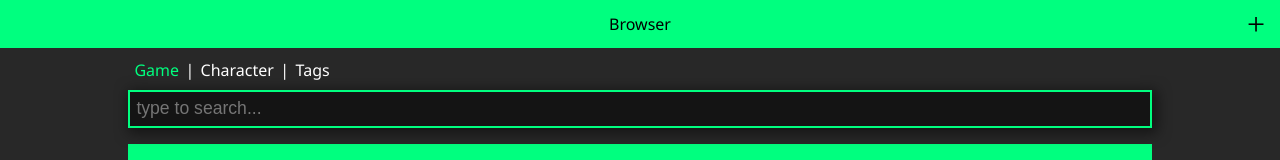
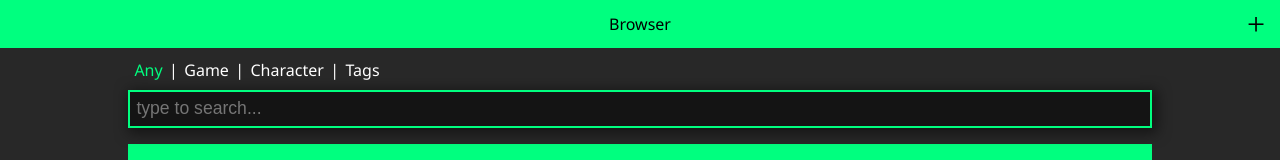
Before and after one commit to ameyhinge/data_browser, an Angular app: page /home in a window 1280 px wide. Shown: the top 160 px of the page. Built offline with nearby package versions, Linux system fonts and the light colour scheme.

Commit message:
ADDED: serach service structure. FIXED: options on home page now respond to click. FIXED: several minor issues.

```diff
--- a/src/app/add-game-form/add-game-form.component.ts
+++ b/src/app/add-game-form/add-game-form.component.ts
@@ -44,12 +44,12 @@ export class AddGameFormComponent implements OnInit {
   // Function to show/hide game series drop down
   public gameSeriesSearching: boolean;
   showDropDownGameSeries(){
-    this.commonUtils.showDropDown(this.gameSeriesSearchBox,this.gameSeriesSearchClicker,this.gameSeriesDropDown)
+    this.commonUtils.showDropDown(this.gameSeriesSearchBox,this.gameSeriesSearchClicker,this.gameSeriesDropDown);
   }
 
   // Function to hide game series drop down if clicked outside
   hideOtherControls(){
-    this .model.gameSeries = this.commonUtils.hideOtherControls(this.gameSeriesSearchBox,this.gameSeriesSearchClicker,this.gameSeriesDropDown,this.gameSeriesList,this.model.gameSeries)
+    this .model.gameSeries = this.commonUtils.hideOtherControls(this.gameSeriesSearchBox,this.gameSeriesSearchClicker,this.gameSeriesDropDown,this.gameSeriesList,this.model.gameSeries);
     if(this.model.gameSeries==""){
       this.selectedGameSeries="Select a game series";
     }
--- a/src/app/app.module.ts
+++ b/src/app/app.module.ts
@@ -12,6 +12,7 @@ import { WhiteSpaceValidator } from './custom-validator.directive';
 import { AddCharacterFormComponent } from './add-character-form/add-character-form.component';
 import { CommonUtils } from './commons/CommonUtils';
 import { MenuDataService } from './services/menu-data.service';
+import { SearchService } from './services/search-service';
 
 @NgModule({
   declarations: [
@@ -30,7 +31,8 @@ import { MenuDataService } from './services/menu-data.service';
   ],
   providers: [
     CommonUtils,
-    MenuDataService
+    MenuDataService,
+    SearchService
   ],
   bootstrap: [AppComponent]
 })
--- a/src/app/home/home.component.html
+++ b/src/app/home/home.component.html
@@ -2,14 +2,16 @@
 <div class="data-section">
     <div class="search-box-container">
         <div class="search-option-bar">
-            <div #searchOption class="search-option">Game</div>
+            <div (click)="setActive($event)" #searchOption class="search-option">Any</div>
             <div>|</div>
-            <div #searchOption class="search-option">Character</div>
+            <div (click)="setActive($event)" #searchOption class="search-option">Game</div>
             <div>|</div>
-            <div #searchOption class="search-option">Tags</div>
+            <div (click)="setActive($event)" #searchOption class="search-option">Character</div>
+            <div>|</div>
+            <div (click)="setActive($event)" #searchOption class="search-option">Tags</div>
         </div>
         <div class="search-div">
-            <input type="text" #searchBox class="search-box" placeholder="type to search..."/>
+           <input (keyup)="searchKey($event)" type="text" #searchBox class="search-box" placeholder="type to search..."/>
         </div>
     </div>
     <div class="result-box">
--- a/src/app/home/home.component.ts
+++ b/src/app/home/home.component.ts
@@ -13,13 +13,29 @@ export class HomeComponent implements OnInit {
   ngOnInit(): void {
 
   }
-
+  activeOption: string;
   ngAfterViewInit(){
     this.searchBox.nativeElement.focus();
     for(var s of this.searchOptions){
       s.nativeElement.classList.add("search-option-active");
+      this.activeOption = s.nativeElement.innerHTML;
       break;
     }
   }
 
+  setActive($event){
+    for(var s of this.searchOptions){
+      s.nativeElement.classList.remove("search-option-active");
+      if($event.target==s.nativeElement){
+        $event.target.classList.add("search-option-active");
+        this.activeOption = $event.target.innerHTML;
+      }
+    }
+    this.searchBox.nativeElement.focus();
+  }
+
+  searchKey($event){
+    console.log($event.target.value);
+  }
+
 }
--- /dev/null
+++ b/src/app/services/search-service.ts
@@ -0,0 +1,18 @@
+import { Injectable } from "@angular/core";
+import { HttpClient } from '@angular/common/http';
+import { Observable } from 'rxjs';
+
+@Injectable()
+export class SearchService{
+constructor(private http: HttpClient){}
+    getSearchResult(quickSearch: boolean, searchCategory: string, searchTerm: string):Observable<any>{
+        if(searchCategory==="any"){
+
+        }else if(searchCategory==="game"){
+
+        }else if(searchCategory==="character"){
+
+        }
+        return null;
+    }
+}
```
